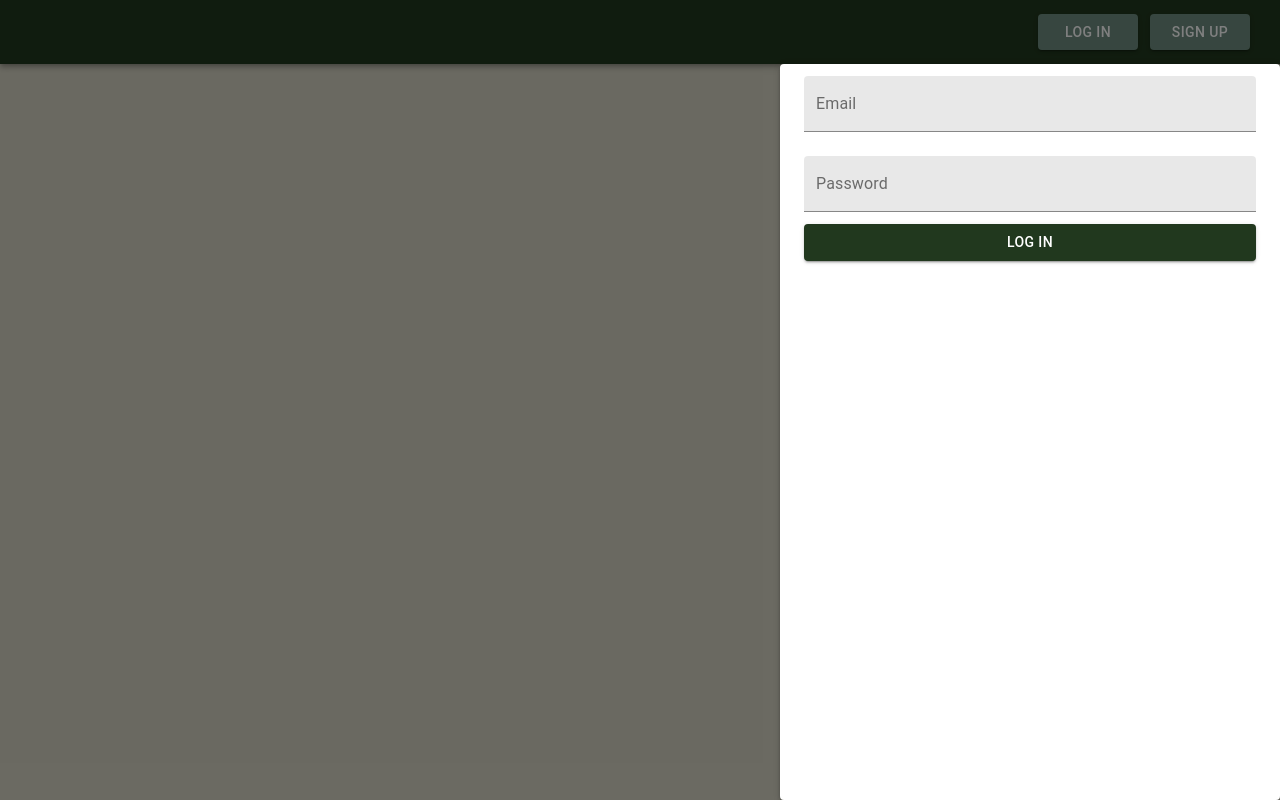
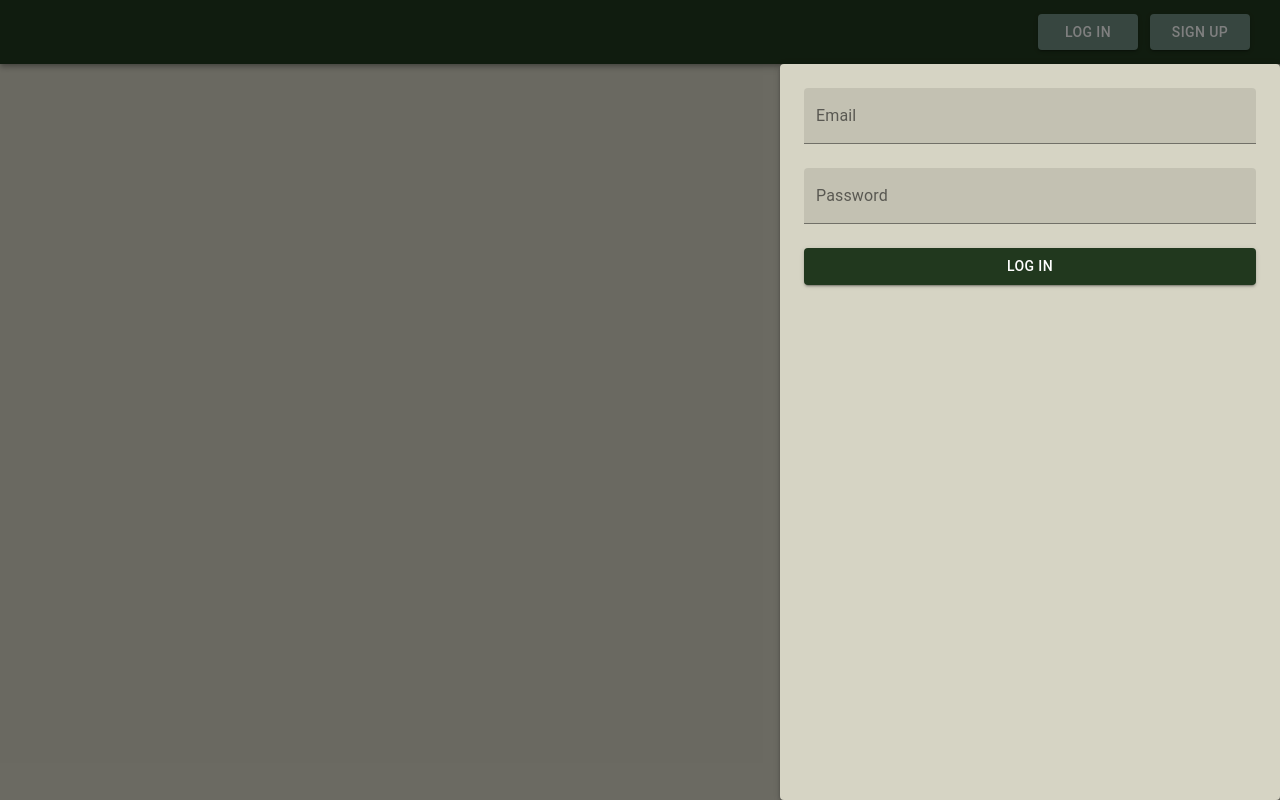
Before and after one commit to daniel-windsor/feeding-ferments-front, a React (Create React App) app: page / in a window 1280 px wide. Both pictures are taken after a click on the button "LOG IN". Built offline with nearby package versions, Linux system fonts and the light colour scheme; no server answers; what mobx-persist would draw is missing.

Commit message:
Error handling and asnyc button fanciness

```diff
--- a/package.json
+++ b/package.json
@@ -20,6 +20,7 @@
     "react-router": "^5.2.0",
     "react-router-dom": "^5.2.0",
     "react-scripts": "4.0.3",
+    "react-spinners": "^0.10.6",
     "react-transition-group": "^4.4.1",
     "tslib": "^2.2.0",
     "typescript": "^4.1.2",
--- a/src/App.css
+++ b/src/App.css
@@ -7,7 +7,7 @@ body {
 }
 .fade-enter.fade-enter-active {
   opacity: 1;
-  transition: opacity 15000ms ease-in;
+  transition: opacity 200ms ease-in;
 }
 .fade-exit {
   opacity: 1;
@@ -15,25 +15,25 @@ body {
 
 .fade-exit.fade-exit-active {
   opacity: 0.01;
-  transition: opacity 15000ms ease-in;
+  transition: opacity 200ms ease;
 }
 
-.auth-enter {
-  opacity: 0.01;
-  width: 0;
+.slide-enter {
+  opacity: 0.1;
+  transform: translateX(100%);
 }
-.auth-enter.auth-enter-active {
+.slide-enter.slide-enter-active {
   opacity: 1;
-  width: 500px;
-  transition: all 200ms ease-in;
+  transform: translateX(0);
+  transition: all 200ms linear;
 }
-.auth-exit {
+.slide-exit {
   opacity: 1;
-  width: 500px
+  transform: translateX(0);
 }
 
-.auth-exit.auth-exit-active {
-  opacity: 0.01;
-  width: 0;
-  transition: all 200ms ease-in;
+.slide-exit.slide-exit-active {
+  opacity: 0.1;
+  transform: translateX(-100%);
+  transition: all 200ms linear;
 }
--- a/src/App.tsx
+++ b/src/App.tsx
@@ -30,10 +30,27 @@ let theme = createMuiTheme({
     },
   },
   overrides: {
+    MuiFormControl:  {
+      root: {
+        position: 'relative'
+      }
+    },
     MuiTextField: {
       root: {
-        marginTop: 12,
-        marginBottom: 12,
+        // marginTop: 18,
+        marginBottom: 24,
+      },
+    },
+    MuiFormHelperText: {
+      root: {
+        position: "absolute",
+        bottom: -20,
+        left: 0
+      }
+    },
+    MuiButton: {
+      root: {
+        minHeight: 36
       }
     }
   },
@@ -44,8 +61,17 @@ let theme = createMuiTheme({
     secondary: {
       main: "#6E8D80"
     },
+    warning:  {
+      main: "#381e21"
+    },
     background: {
       default: "#D6D4C4"
+    }
+  },
+  typography: {
+    subtitle2: {
+      color: "red",
+      marginTop: 12
     }
   }
 })
--- a/src/components/auth/AuthContainer.tsx
+++ b/src/components/auth/AuthContainer.tsx
@@ -21,6 +21,8 @@ const useStyles = makeStyles(theme => ({
     maxWidth: 500,
     width: "100%",
     zIndex: 2,
+    paddingTop: 24,
+    backgroundColor: theme.palette.background.default
   },
 }))
 
--- a/src/components/auth/LoginForm.tsx
+++ b/src/components/auth/LoginForm.tsx
@@ -1,3 +1,4 @@
+import { useState } from 'react'
 import { useHistory } from 'react-router-dom'
 import * as Yup from 'yup'
 import { useFormik } from 'formik'
@@ -6,11 +7,13 @@ import firebase from 'firebase/app'
 import { ILoginCredentials } from '../../types/user'
 
 import TextField from '@material-ui/core/TextField'
-import Button from "@material-ui/core/Button"
+
+import AsyncButton from "../common/AsyncButton"
 
 import {
   useFirebaseStore
 } from '../../store'
+import { Typography } from '@material-ui/core'
 
 const LoginSchema = Yup.object().shape({
   email: Yup.string()
@@ -23,6 +26,8 @@ const LoginSchema = Yup.object().shape({
 const LoginForm = () => {
   const history = useHistory()
   const firebaseStore = useFirebaseStore()
+  const [success, setSuccess] = useState(false)
+  const [error, setError] = useState<string | undefined>()
 
   const formik = useFormik({
     initialValues: {
@@ -31,11 +36,21 @@ const LoginForm = () => {
     },
     validationSchema: LoginSchema,
     onSubmit: async (values: ILoginCredentials) => {
-      await firebase.auth().signInWithEmailAndPassword(values.email, values.password)
-      firebaseStore.toggleAuth()
-      history.replace('/dashboard')
+      if (error) setError(undefined)
+      try {
+        await firebase.auth().signInWithEmailAndPassword(values.email, values.password)
+        setSuccess(true)
+      } catch (err) {
+        setError('Incorrect email or password')
+        formik.setSubmitting(false)
+      }
     }
   })
+
+  const successCallback = () => {
+    history.replace('/dashboard')
+    firebaseStore.toggleAuth()
+  }
 
   return (
     <form onSubmit={formik.handleSubmit}>
@@ -60,12 +75,18 @@ const LoginForm = () => {
         fullWidth
       />
 
-      <Button
-        type='submit'
-        variant='contained'
-        color='primary'
+      <AsyncButton
+        text="Log in"
+        onClick={formik.handleSubmit}
+        isSubmitting={formik.isSubmitting}
+        isSuccess={success}
+        successCallback={successCallback}
         fullWidth
-      >Log in</Button>
+      />
+
+      {Boolean(error) &&
+        <Typography variant='subtitle2'>{error}</Typography>
+      }
     </form>
   )
 }
--- a/src/components/auth/RegisterForm.tsx
+++ b/src/components/auth/RegisterForm.tsx
@@ -1,3 +1,4 @@
+import { useState } from 'react'
 import { useHistory } from 'react-router-dom'
 import * as Yup from 'yup'
 import { useFormik } from 'formik'
@@ -5,7 +6,8 @@ import { useFormik } from 'formik'
 import { IRegisterCredentials } from '../../types/user'
 
 import TextField from '@material-ui/core/TextField'
-import Button from '@material-ui/core/Button'
+import Typography from '@material-ui/core/Typography'
+import AsyncButton from '../common/AsyncButton'
 
 import { useFirebaseStore } from '../../store'
 
@@ -26,6 +28,8 @@ const RegisterSchema = Yup.object().shape({
 const RegisterForm = () => {
   const history = useHistory()
   const firebaseStore = useFirebaseStore()
+  const [success, setSuccess] = useState(false)
+  const [error, setError] = useState<string | undefined>()
 
   const formik = useFormik({
     initialValues: {
@@ -35,11 +39,21 @@ const RegisterForm = () => {
       passwordConf: ''
     },
     validationSchema: RegisterSchema,
-    onSubmit: async (values: IRegisterCredentials) => {
-      await firebaseStore.register(values)
-      history.replace('/dashboard')
+    onSubmit: (values: IRegisterCredentials) => {
+      if (error) setError(undefined)
+      firebaseStore.signUp(values)
+        .then(() => setSuccess(true))
+        .catch(err => {
+          setError(err.response.data.message)
+          formik.setSubmitting(false)
+        })
     }
   })
+
+  const successCallback = () => {
+    history.replace('/dashboard')
+    firebaseStore.toggleAuth()
+  }
 
   return (
     <form onSubmit={formik.handleSubmit}>
@@ -85,12 +99,18 @@ const RegisterForm = () => {
         fullWidth
       />
 
-      <Button
-        type='submit'
-        variant='contained'
-        color='primary'
+      <AsyncButton
+        text="Sign Up"
+        onClick={formik.handleSubmit}
+        isSubmitting={formik.isSubmitting}
+        isSuccess={success}
+        successCallback={successCallback}
         fullWidth
-      >Sign Up</Button>
+      />
+
+      {Boolean(error) &&
+        <Typography variant='subtitle2'>{error}</Typography>
+      }
     </form>
   )
 }
--- /dev/null
+++ b/src/components/common/AsyncButton.tsx
@@ -0,0 +1,89 @@
+import { useState, useEffect } from 'react'
+
+import { CSSTransition, SwitchTransition } from 'react-transition-group'
+import PropagateLoader from 'react-spinners/PropagateLoader'
+
+import Button from '@material-ui/core/Button'
+import CheckIcon from '@material-ui/icons/Check';
+import PriorityHighIcon from '@material-ui/icons/PriorityHigh';
+import { makeStyles } from '@material-ui/core/styles'
+
+const useStyles = makeStyles(theme => ({
+  button: {
+    display: 'flex',
+    alignItems: 'center',
+    justifyContent: 'center',
+  },
+}))
+
+// Values are component indexes in array
+enum buttonStatus {
+  init = 0,
+  submitting = 1,
+  success = 2,
+  error = 3
+}
+
+interface IProps {
+  text: string,
+  isSubmitting: boolean
+  isSuccess: boolean,
+  fullWidth: boolean,
+  onClick: () => void,
+  successCallback: () => void
+}
+
+const AsyncButton = (props: IProps) => {
+  const classes = useStyles()
+  const [status, setStatus] = useState<buttonStatus>(() => buttonStatus.init)
+
+  // Manage display and state changes
+  useEffect(() => {
+    if (props.isSubmitting) setStatus(buttonStatus.submitting)
+
+    if (status === buttonStatus.submitting && !props.isSubmitting && !props.isSuccess) {
+      setStatus(buttonStatus.error)
+      setTimeout(() => {
+        setStatus(buttonStatus.init)
+      }, 1500)
+    }
+  }, [props.isSubmitting])
+
+  useEffect(() => {
+    if (props.isSuccess) {
+      setStatus(buttonStatus.success)
+      setTimeout(() => {
+        props.successCallback()
+        setStatus(buttonStatus.init)
+        console.log('async complete')
+      }, 1500)
+    }
+  }, [props.isSuccess])
+
+  const components =
+    [
+      { transition: "slide", element: <div>{props.text}</div>},
+      { transition: "fade", element: <PropagateLoader color="white" size={10} />},
+      { transition: "slide", element: <CheckIcon />},
+      { transition: "fade", element: <PriorityHighIcon />},
+    ]
+
+  return (
+    <Button
+      type='submit'
+      color="primary"
+      variant="contained"
+      onClick={status === buttonStatus.init ? props.onClick : () => null}
+      fullWidth={props.fullWidth}
+      className={classes.button}
+    >
+      <SwitchTransition mode="out-in">
+        <CSSTransition key={status} classNames={components[status].transition} timeout={200}>
+          {components[status].element}
+        </CSSTransition>
+      </SwitchTransition>
+    </Button>
+  )
+}
+
+export default AsyncButton
--- /dev/null
+++ b/src/components/common/ConfirmDialog.tsx
@@ -0,0 +1,34 @@
+import Dialog from '@material-ui/core/Dialog'
+import DialogTitle from '@material-ui/core/DialogTitle'
+import DialogContent from '@material-ui/core/DialogContent'
+import DialogActions from '@material-ui/core/DialogActions'
+import Button from '@material-ui/core/Button'
+import Typography from '@material-ui/core/Typography'
+
+interface IProps {
+  open: boolean,
+  title: string,
+  text: string,
+  onAffirmative: () => void,
+  onNegative: () => void
+}
+
+const ConfirmDialog = (props: IProps) => {
+  return (
+    <Dialog
+      open={props.open}
+      onClose={props.onNegative}
+    >
+      <DialogTitle>{props.title}</DialogTitle>
+      <DialogContent>
+        <Typography variant="body1">{props.text}</Typography>
+      </DialogContent>
+      <DialogActions>
+        <Button onClick={props.onNegative}>No</Button>
+        <Button onClick={props.onAffirmative}>Yes</Button>
+      </DialogActions>
+    </Dialog>
+  )
+}
+
+export default ConfirmDialog
--- /dev/null
+++ b/src/components/profile/Profile.tsx
@@ -0,0 +1,57 @@
+import { useState } from 'react'
+import { observer } from 'mobx-react-lite'
+import { useHistory } from 'react-router-dom'
+
+import Dialog from '@material-ui/core/Dialog'
+import DialogTitle from '@material-ui/core/DialogTitle'
+import DialogContent from '@material-ui/core/DialogContent'
+import Typography from '@material-ui/core/Typography'
+import Button from '@material-ui/core/Button'
+import { makeStyles } from '@material-ui/core/styles'
+
+import {
+  useFirebaseStore
+} from '../../store'
+import ConfirmDialog from '../common/ConfirmDialog'
+
+const useStyles = makeStyles(theme => ({
+  danger: {
+    backgroundColor: theme.palette.warning.main,
+    color: 'white'
+  }
+}))
+
+const Profile = () => {
+  const firebaseStore = useFirebaseStore()
+  const classes = useStyles()
+  const history = useHistory()
+  const [showConfirm, setShowConfirm] = useState(false)
+
+  const handleDelete = () => {
+    history.replace('/')
+    firebaseStore.deleteAccount()
+  }
+
+  return (
+    <Dialog
+      open={firebaseStore.showProfile}
+      onClose={() => firebaseStore.toggleProfile()}
+    >
+      <DialogTitle>{firebaseStore.user?.displayName}</DialogTitle>
+      <DialogContent>
+        <Typography variant='h6'>Danger Zone</Typography>
+        <Button variant='contained' className={classes.danger} onClick={() => setShowConfirm(true)}>Delete Account</Button>
+      </DialogContent>
+
+      <ConfirmDialog
+        open={showConfirm}
+        title='Delete your account?'
+        text='All your data will be lost.  This cannot be undone!'
+        onAffirmative={handleDelete}
+        onNegative={() => setShowConfirm(false)}
+      />
+    </Dialog>
+  )
+}
+
+export default observer(Profile)
```
Also changed, not shown: src/api/auth.ts (+16 -7 lines), src/components/nav/UserMenu.tsx (+11 -1 lines), src/store/FirebaseStore.ts (+37 -16 lines), 1 other file (tests, documents, lock files or other folders).
